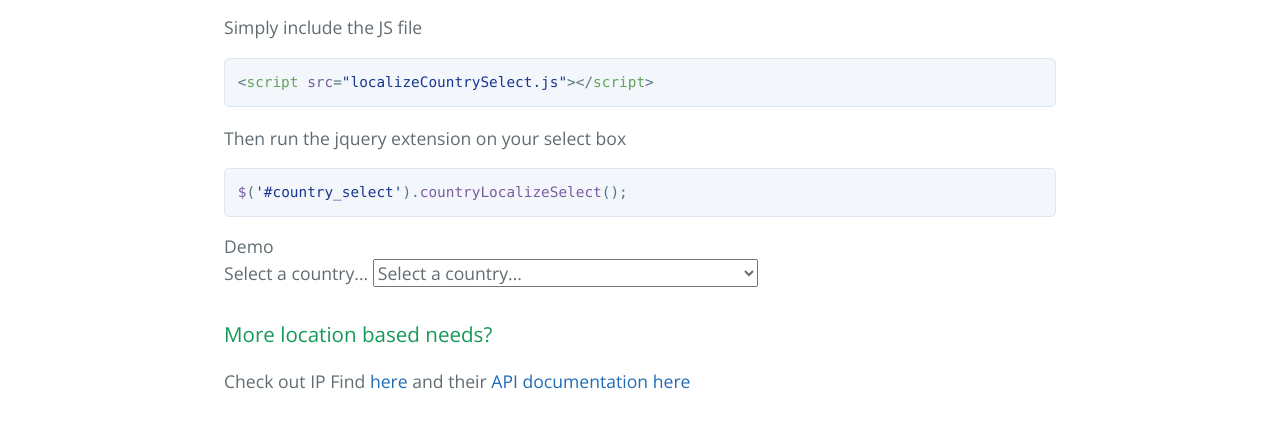
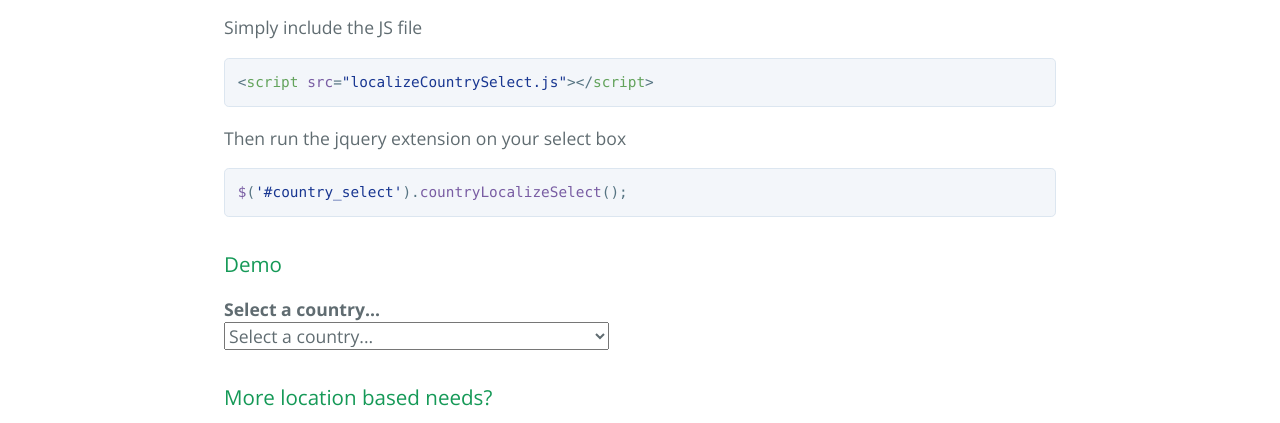
Before and after one commit to tenfef/localizeCountrySelect, a plain HTML site: page index.html in a window 1280 px wide. Shown: the part 519-942 px from the top of the page. Drawn offline with nearby package versions, Linux system fonts and the light colour scheme; no server answers.

Commit message:
update typo

```diff
--- a/index.html
+++ b/index.html
@@ -33,10 +33,10 @@
 
 <div class="highlight highlight-source-js"><pre><span class="pl-en">$</span>(<span class="pl-s"><span class="pl-pds">'</span>#country_select<span class="pl-pds">'</span></span>).<span class="pl-en">countryLocalizeSelect</span>();</pre></div>
 
-<a id="demo" class="anchor" href="#demo" aria-hidden="true"><span aria-hidden="true" class="octicon octicon-link"></span></a>Demo</h3>
+<h3><a id="demo" class="anchor" href="#demo" aria-hidden="true"><span aria-hidden="true" class="octicon octicon-link"></span></a>Demo</h3>
 
 <form>
-      <label>Select a country...</label>
+      <strong>Select a country...</strong><br/>
       <select id="country_select" name="country">
         <option>Select a country...</option>
       <option>Afghanistan</option>
```
